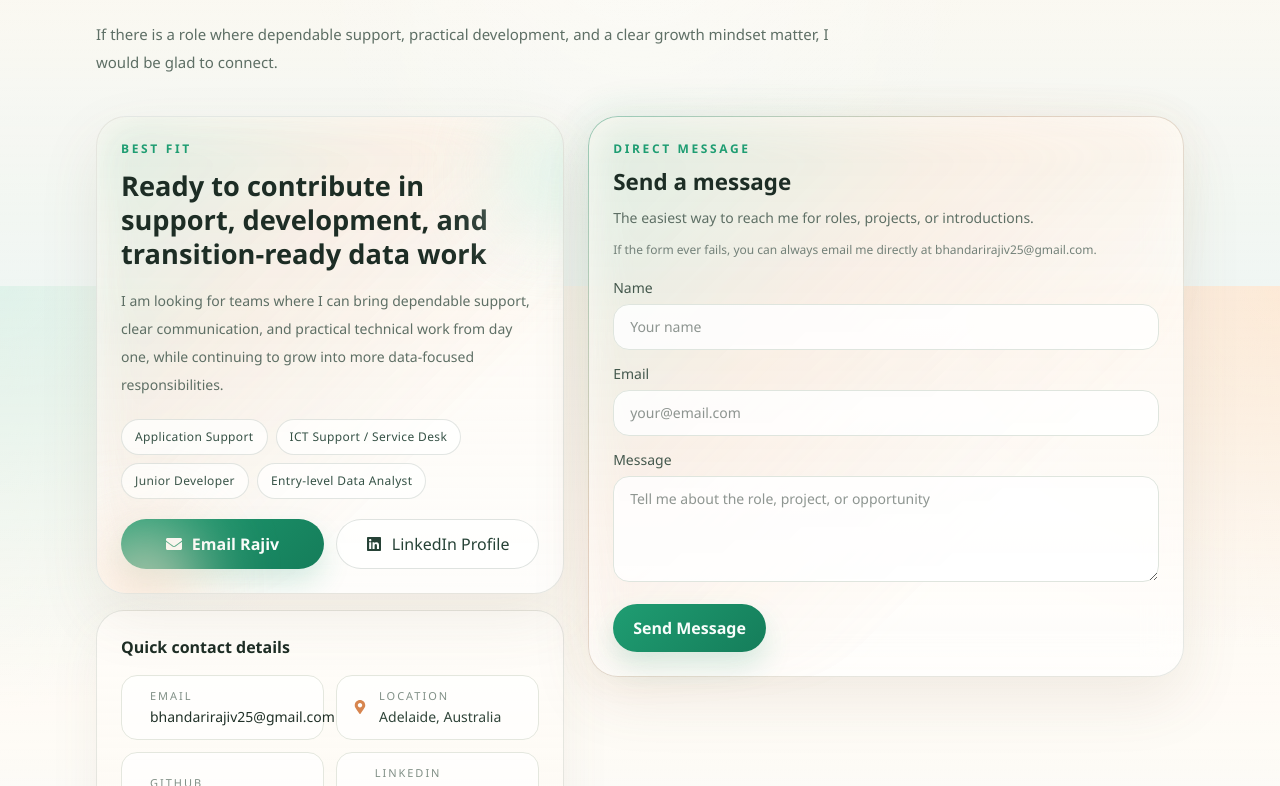
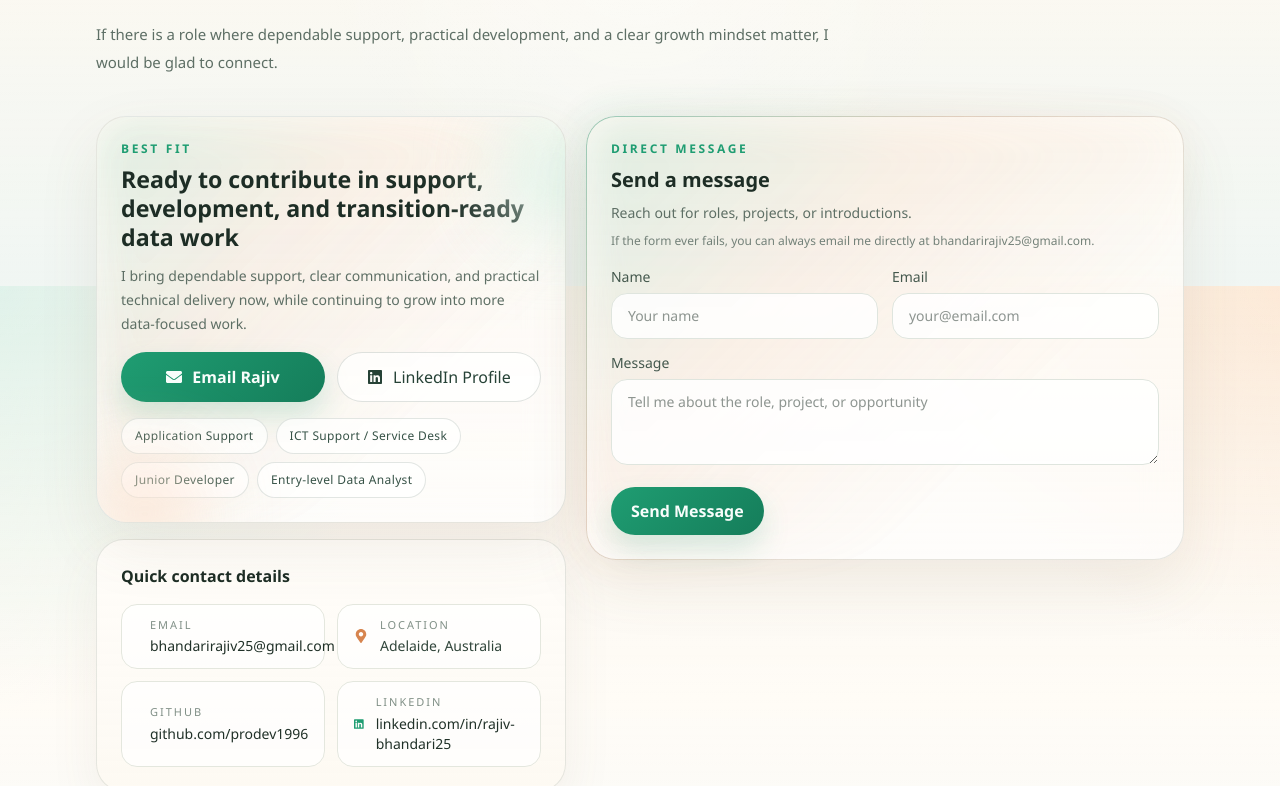
Before and after one commit to prodev1996/portfolio, a Next.js app: page / in a window 1280 px wide. Shown: the part 7714-8500 px from the top of the page. Built offline with nearby package versions, Linux system fonts and the light colour scheme.

Commit message:
Compact contact section landing

```diff
--- a/components/ContactForm.tsx
+++ b/components/ContactForm.tsx
@@ -70,16 +70,16 @@ export default function ContactForm() {
       whileInView={{ opacity: 1, y: 0 }}
       viewport={{ once: true }}
       transition={{ duration: 0.45 }}
-      className="section-glow glass-card spotlight-ring rounded-[30px] p-6"
+      className="section-glow glass-card spotlight-ring rounded-[30px] p-5 sm:p-6"
     >
       <p className="text-xs font-semibold uppercase tracking-[0.22em] text-[#1f9d72]">
         Direct Message
       </p>
-      <h3 className="mt-2 text-[1.4rem] font-semibold text-[#1d2d25]">Send a message</h3>
-      <p className="mt-2 text-sm leading-6 text-[#5e6f65]">
-        The easiest way to reach me for roles, projects, or introductions.
+      <h3 className="mt-2 text-[1.25rem] font-semibold text-[#1d2d25]">Send a message</h3>
+      <p className="mt-1.5 text-sm leading-6 text-[#5e6f65]">
+        Reach out for roles, projects, or introductions.
       </p>
-      <p className="mt-2 text-xs leading-6 text-[#738179]">
+      <p className="mt-1.5 text-xs leading-5 text-[#738179]">
         If the form ever fails, you can always email me directly at{" "}
         <a
           href={`mailto:${CONTACT_EMAIL}`}
@@ -90,7 +90,7 @@ export default function ContactForm() {
         .
       </p>
 
-      <div className="mt-4 space-y-3.5">
+      <div className="mt-4 grid gap-3.5 sm:grid-cols-2">
         <div>
           <label className="mb-1.5 block text-sm text-[#44584d]">Name</label>
           <input
@@ -116,14 +116,14 @@ export default function ContactForm() {
           />
         </div>
 
-        <div>
+        <div className="sm:col-span-2">
           <label className="mb-1.5 block text-sm text-[#44584d]">Message</label>
           <textarea
             name="message"
             value={formData.message}
             onChange={handleChange}
             required
-            rows={4}
+            rows={3}
             className="w-full rounded-2xl border border-[#dfe5de] bg-[rgba(255,255,255,0.82)] px-4 py-3 text-sm text-[#1d2d25] outline-none transition focus:border-[#1f9d72] focus:bg-white"
             placeholder="Tell me about the role, project, or opportunity"
           />
--- a/components/ContactSection.tsx
+++ b/components/ContactSection.tsx
@@ -21,7 +21,7 @@ export default function ContactSection() {
       subtitle="If there is a role where dependable support, practical development, and a clear growth mindset matter, I would be glad to connect."
       className="section-shell bg-[linear-gradient(180deg,_rgba(255,255,255,0.28),_rgba(255,255,255,0.02))] !pb-12 !pt-8 sm:!pb-16 sm:!pt-10"
     >
-      <div className="grid gap-6 lg:grid-cols-[0.88fr_1.12fr] lg:items-start">
+      <div className="grid gap-5 lg:grid-cols-[0.88fr_1.12fr] lg:items-start">
         <div className="grid gap-4">
           <motion.div
             initial={{ opacity: 0, y: 18 }}
@@ -36,24 +36,16 @@ export default function ContactSection() {
             <p className="text-xs font-semibold uppercase tracking-[0.22em] text-[#1f9d72]">
               Best Fit
             </p>
-            <h3 className="mt-3 text-[1.7rem] font-semibold leading-tight text-[#1d2d25]">
+            <h3 className="mt-2 text-[1.45rem] font-semibold leading-tight text-[#1d2d25]">
               Ready to contribute in support, development, and transition-ready data work
             </h3>
-            <p className="mt-4 max-w-xl text-sm leading-7 text-[#5e6f65]">
-              I am looking for teams where I can bring dependable support,
-              clear communication, and practical technical work from day one,
-              while continuing to grow into more data-focused responsibilities.
+            <p className="mt-3 max-w-xl text-sm leading-6 text-[#5e6f65]">
+              I bring dependable support, clear communication, and practical
+              technical delivery now, while continuing to grow into more
+              data-focused work.
             </p>
 
-            <div className="mt-5 flex flex-wrap gap-2">
-              {targets.map((item) => (
-                <span key={item} className="badge">
-                  {item}
-                </span>
-              ))}
-            </div>
-
-            <div className="mt-5 grid gap-3 sm:grid-cols-2">
+            <div className="mt-4 grid gap-3 sm:grid-cols-2">
               <a
                 href="mailto:bhandarirajiv25@gmail.com"
                 className="btn-primary"
@@ -70,6 +62,14 @@ export default function ContactSection() {
                 <FaLinkedin />
                 LinkedIn Profile
               </a>
+            </div>
+
+            <div className="mt-4 flex flex-wrap gap-2">
+              {targets.map((item) => (
+                <span key={item} className="badge">
+                  {item}
+                </span>
+              ))}
             </div>
           </motion.div>
 
```
